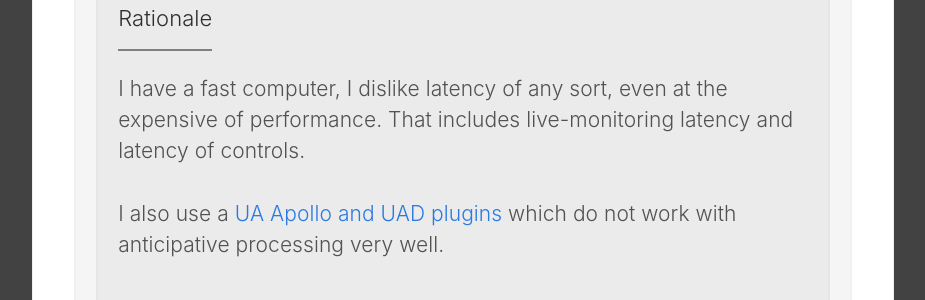
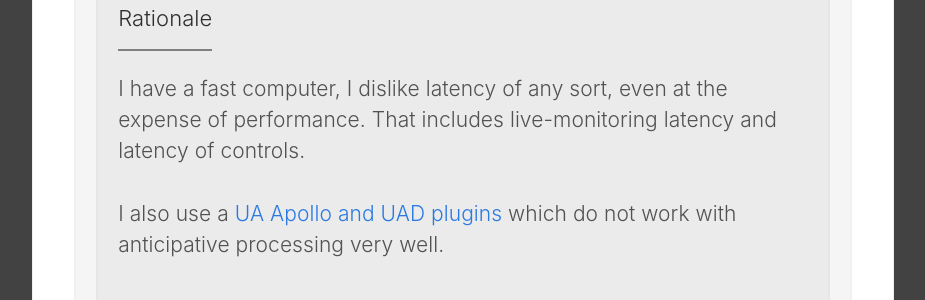
Before and after one commit to RobertARandolph/AdmiralBumbleBee.com, a Jekyll site: the page built from _posts/2020-11-27-Reaper-Day-5.md, in a window 1280 px wide and 900 px high, scrolled down 25677 px. Shown: the part 184-484 px from the top of the window, without its empty margins (194-1119 px from the left). Built offline with Jekyll 4.4.1, drawn with Linux system fonts in a browser that asks for light colours; some of the changed text lies outside the part shown.

Commit message:
spelling errors

```diff
--- a/_posts/2020-11-27-Reaper-Day-5.md
+++ b/_posts/2020-11-27-Reaper-Day-5.md
@@ -411,7 +411,7 @@ Buffering settings are in `Preferences->Audio->Buffering`
 
 ### Rationale
 
-I have a fast computer, I dislike latency of any sort, even at the expensive of performance. That includes live-monitoring latency and latency of controls.
+I have a fast computer, I dislike latency of any sort, even at the expense of performance. That includes live-monitoring latency and latency of controls.
 
 I also use a [UA Apollo and UAD plugins](https://www.uaudio.com) which do not work with anticipative processing very well.
 
```
Also changed, not shown: other parts of _posts/2020-11-27-Reaper-Day-5.md (+1 -1 lines).
